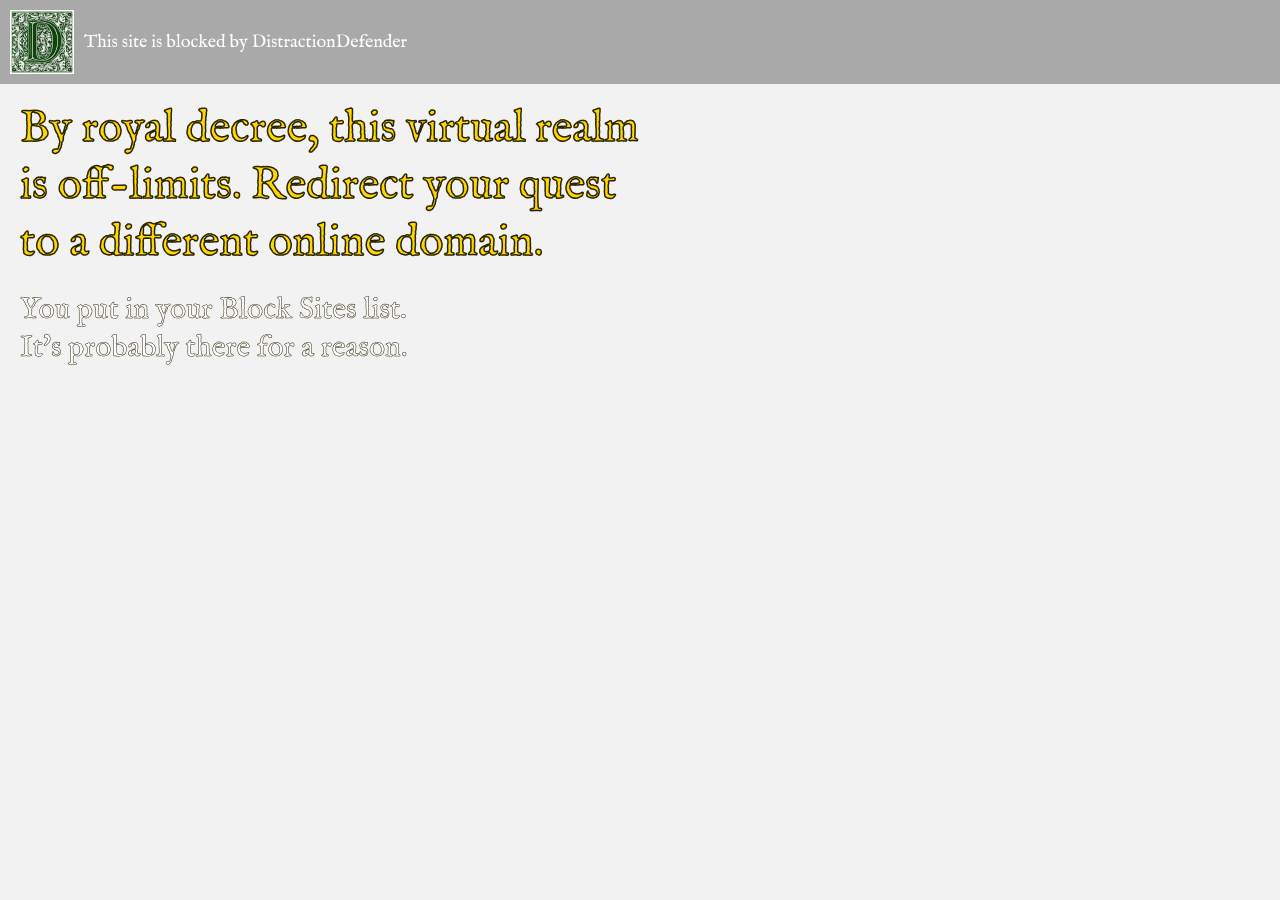
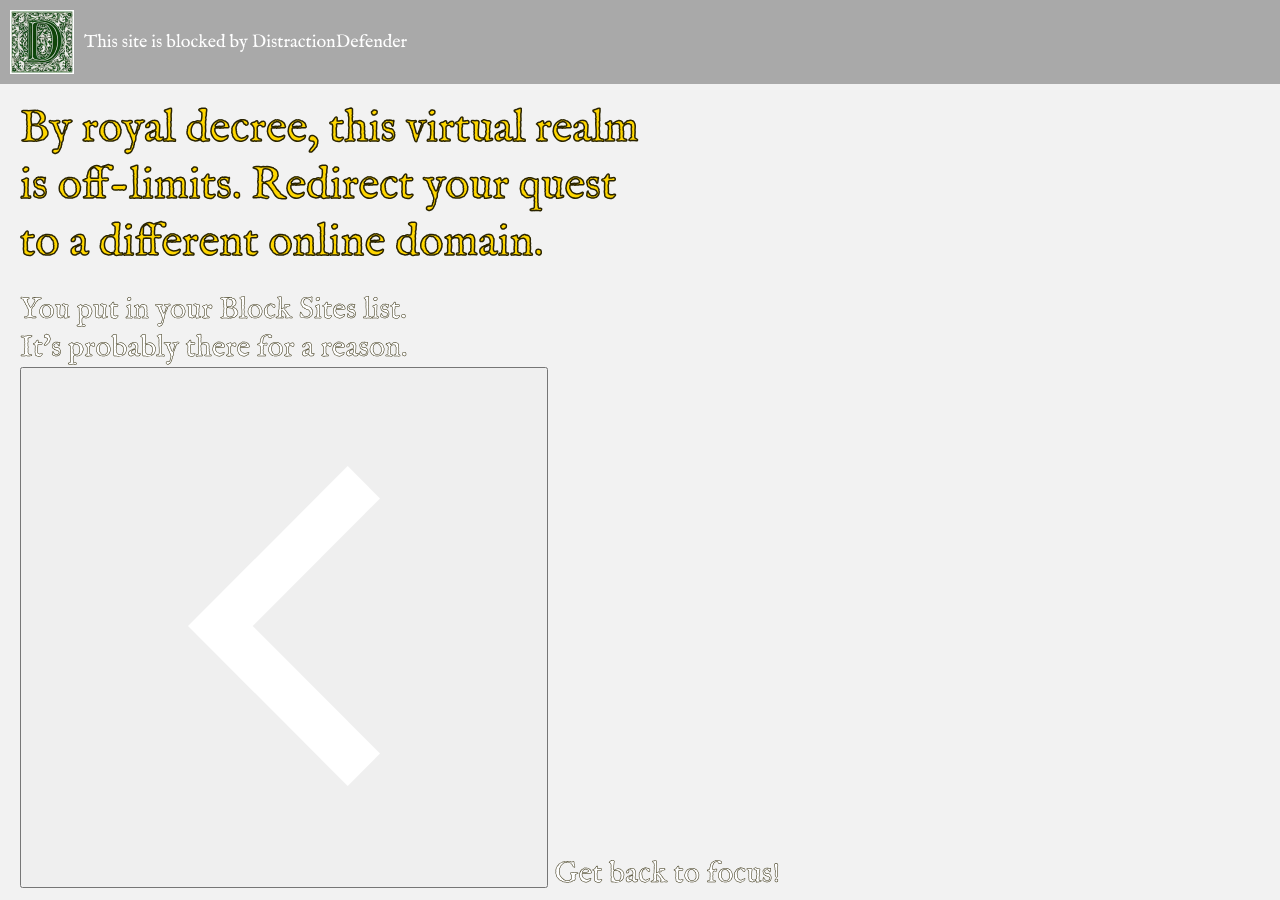
Before and after one commit to milosz-student/distraction-defender, a browser extension: page pages/blocked.html in a window 1280 px wide. Drawn offline with Linux system fonts and the light colour scheme.

Commit message:
Add back button to blocked.html

```diff
--- a/pages/blocked.html
+++ b/pages/blocked.html
@@ -15,8 +15,13 @@
         <div id="blockedText"></div>
         <div id="blockedSiteInfo">
             You put <span id="blockedSiteUrl"></span> in your Block Sites list.<br>
-            It's probably there for a reason.
+            It's probably there for a reason.<br>
+            <button id="goBackButton">
+                <img src="../images/back_arrow_icon.svg" alt="DistractionDefender Icon">
+            </button>
+            Get back to focus!<br>
         </div>
+
     </div>
 </body>
 </html>
```
